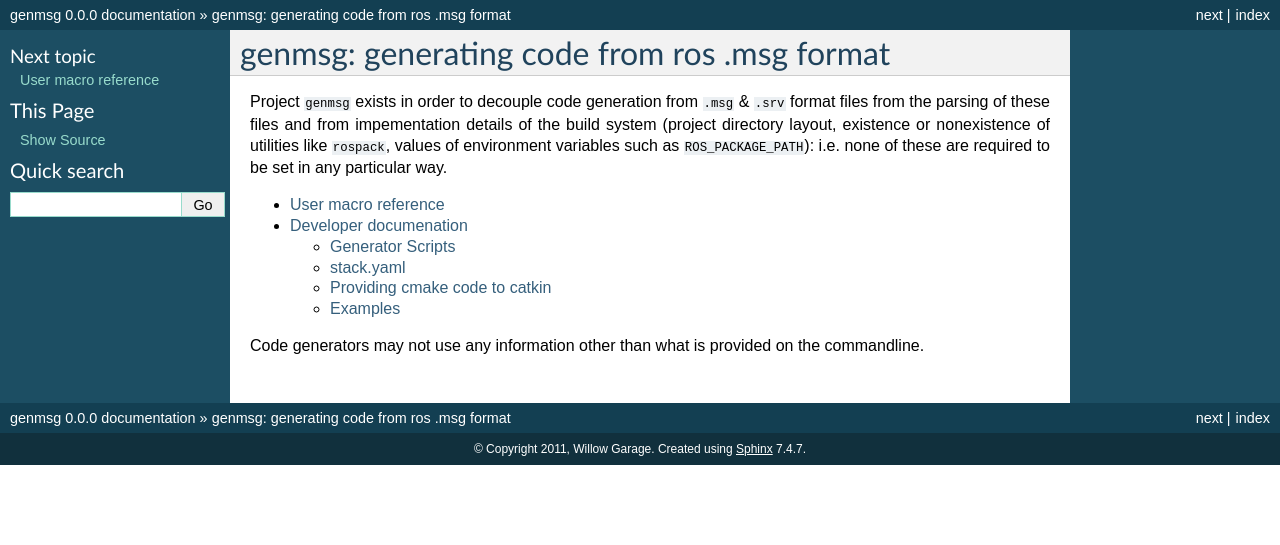
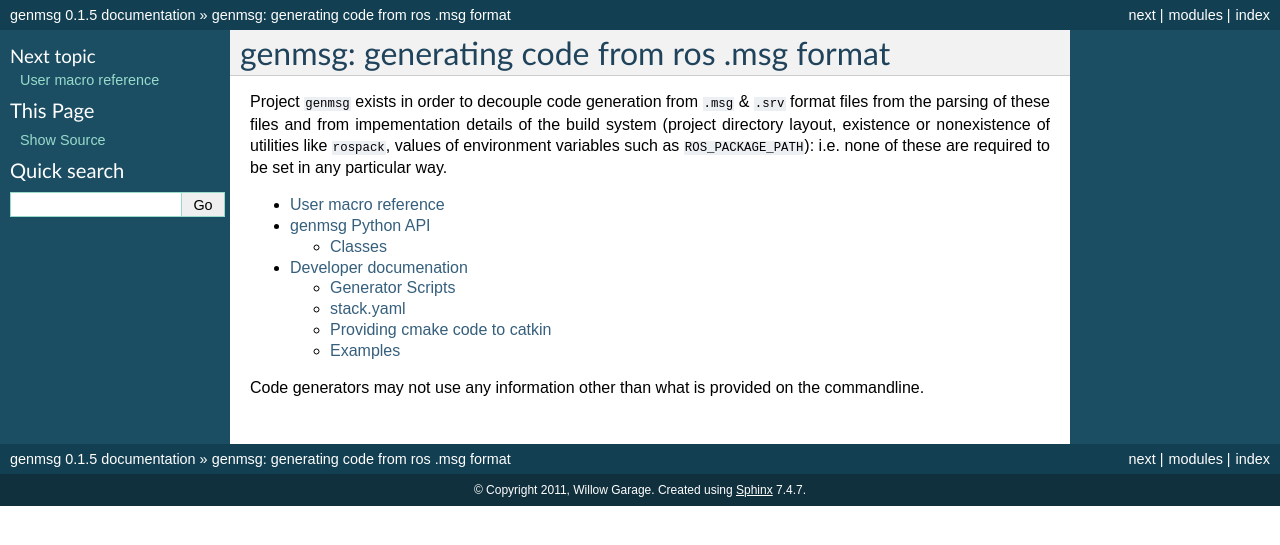
Before and after one commit to ros/genmsg, a Sphinx documentation site: the page built from doc/index.rst, in a window 1280 px wide. Shown: the top 545 px of the page. Built offline with Sphinx 7.4.7, drawn with Linux system fonts in a browser that asks for light colours.

Commit message:
sphinx is now invokable in a standalone manner

```diff
--- a/doc/conf.py
+++ b/doc/conf.py
@@ -13,6 +13,11 @@
 
 import sys, os
 
+import sys, os
+sys.path.insert(0, '../src')
+
+from genmsg import __version__
+
 # If extensions (or modules to document with autodoc) are in another directory,
 # add these directories to sys.path here. If the directory is relative to the
 # documentation root, use os.path.abspath to make it absolute, like shown here.
@@ -25,7 +30,7 @@
 
 # Add any Sphinx extension module names here, as strings. They can be extensions
 # coming with Sphinx (named 'sphinx.ext.*') or your custom ones.
-extensions = ['sphinx.ext.intersphinx', 'sphinx.ext.todo', 'sphinx.ext.viewcode']
+extensions = ['sphinx.ext.autodoc', 'sphinx.ext.intersphinx', 'sphinx.ext.todo', 'sphinx.ext.viewcode', 'catkin_sphinx.cmake']
 
 # Add any paths that contain templates here, relative to this directory.
 templates_path = ['_templates']
@@ -48,9 +53,9 @@
 # built documents.
 #
 # The short X.Y version.
-version = '0.0.0'
+version = __version__
 # The full version, including alpha/beta/rc tags.
-release = '0.0.0'
+release = __version__
 
 # The language for content autogenerated by Sphinx. Refer to documentation
 # for a list of supported languages.
--- a/doc/developer.rst
+++ b/doc/developer.rst
@@ -106,8 +106,6 @@
 If the language requires a common file to exists for all the generated
 source code files (Such as __init__.py for python) it is possible to
 specify a ``module_tempalte_map``.  See
-https://github.com/ros/genpybindings/blob/master/scripts/gen_pybindings.py
-and
 https://github.com/ros/genpybindings/blob/master/scripts/module.cpp.template
 for example of this.
 
--- a/doc/index.rst
+++ b/doc/index.rst
@@ -13,6 +13,7 @@
 .. toctree::
 
    usermacros
+   python_api
    developer
 
 Code generators may not use any information other than what is
--- a/src/genmsg/__init__.py
+++ b/src/genmsg/__init__.py
@@ -36,6 +36,6 @@
 from . gentools import compute_md5, compute_full_text, compute_md5_text
 from . names import resource_name_base, package_resource_name, is_legal_resource_base_name, \
      resource_name_package, resource_name, is_legal_resource_name
-from . msgs import HEADER, TIME, DURATION, MsgSpec, Constant
+from . msgs import HEADER, TIME, DURATION, MsgSpec, Constant, Field
 from . msg_loader import MsgNotFound, MsgContext, load_depends, load_msg_by_type, load_srv_by_type
 from . srvs import SrvSpec
```
Also changed, not shown: doc/python_api.rst (added, +19 -0 lines), 2 other files.
